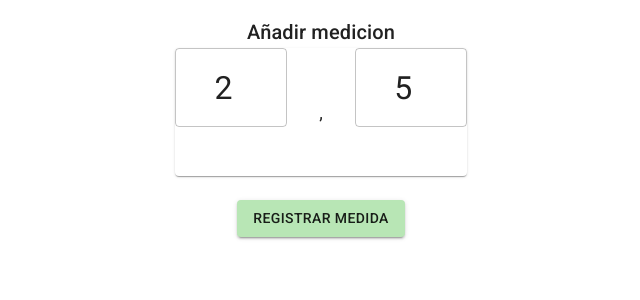
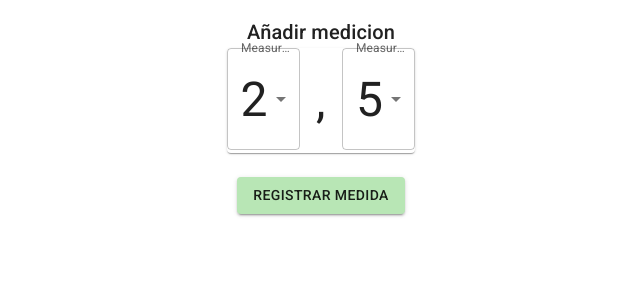
Before and after one commit to pplanaturmo/inr-app-react, a React (Vite) app: page /measurement in a window 1280 px wide. Shown: the top 300 px of the page, without its empty margins (319-959 px from the left). Built offline with nearby package versions, Linux system fonts and the light colour scheme.

Commit message:
some more work on add measurement

```diff
--- a/src/pages/Home/RegisterMeasurementPage.tsx
+++ b/src/pages/Home/RegisterMeasurementPage.tsx
@@ -2,17 +2,189 @@ import Box from "@mui/material/Box/Box";
 import Grid from "@mui/material/Grid/Grid";
 import TextField from "@mui/material/TextField/TextField";
 import Typography from "@mui/material/Typography/Typography";
-import { useForm } from "react-hook-form";
+import { Controller, useForm } from "react-hook-form";
 import ErrorMessage from "../../components/ErrorMessage";
 import Button from "@mui/material/Button/Button";
 import Paper from "@mui/material/Paper/Paper";
 import { useNavigate } from "react-router-dom";
 import { useAppStore } from "../../store/useAppStore";
+import FormControl from "@mui/material/FormControl/FormControl";
+import InputLabel from "@mui/material/InputLabel/InputLabel";
+import Select from "@mui/material/Select/Select";
+import MenuItem from "@mui/material/MenuItem/MenuItem";
+import FormHelperText from "@mui/material/FormHelperText/FormHelperText";
+
+// export default function RegisterMeasurementPage() {
+//   const {
+//     register,
+//     handleSubmit,
+//     formState: { errors },
+//   } = useForm({});
+
+//   const isFieldNull = useAppStore((state) => state.isFieldNull);
+
+//   const logMeasurement = () => {
+//     console.log("medida registrada");
+//     goToDosages();
+//   };
+
+//   const navigate = useNavigate();
+//   const goToDosages = () => {
+//     navigate("/inr-app/dosages/pending", { replace: true });
+//   };
+
+//   // const missingNecessaryParameters =
+//   //   isFieldNull("rangeInr") || isFieldNull("dosePattern");
+//   const missingNecessaryParameters = false;
+
+//   if (missingNecessaryParameters) {
+//     return (
+//       <>
+//         <Box>
+//           <Typography variant="h6" align="center" margin="dense" width={2 / 3}>
+//             Pida a su supervisor sanitario que le asigne la medida inicial y los
+//             patrones de dosificación correspondientes antes de añadir
+//             mediciónes.
+//           </Typography>
+//         </Box>
+//       </>
+//     );
+//   } else {
+//     return (
+//       <>
+//         <Box
+//           px={3}
+//           py={2}
+//           display={"flex"}
+//           flexDirection={"column"}
+//           justifyContent="center"
+//           alignItems="center"
+//         >
+//           <Typography variant="h6" align="center" margin="dense">
+//             Añadir medicion
+//           </Typography>
+//           <Paper>
+//             <Grid
+//               container
+//               spacing={2}
+//               direction="row"
+//               justifyContent="center"
+//               alignItems="center"
+//             >
+//               <Grid item>
+//                 <TextField
+//                   required
+//                   id="measurementInteger"
+//                   label=""
+//                   fullWidth
+//                   margin="none"
+//                   type="number"
+//                   defaultValue={2}
+//                   inputProps={{
+//                     inputMode: "numeric",
+//                     pattern: "[0-9]*[.,]?[0-9]*",
+//                     min: 0,
+//                     max: 9,
+//                   }}
+//                   //size of the arrows
+//                   sx={{
+//                     width: { xs: "5rem", sm: "7rem", md: "7rem" },
+//                     height: { xs: "5rem", sm: "7rem", md: "8rem" },
+//                     '& input[type="number"]': {
+//                       textAlign: "center",
+//                       borderRadius: "0.25rem",
+//                       fontSize: "2rem",
+//                     },
+//                     '& input[type="number"]::-webkit-inner-spin-button': {
+//                       backgroundColor: "yellowgreen",
+//                       width: "4rem",
+//                       height: "4rem",
+//                     },
+//                   }}
+//                   {...register("measurementInteger", {
+//                     required: "Es necesario introducir una medida de INR",
+//                   })}
+//                   error={errors.measurementInteger ? true : false}
+//                 />
+//                 <ErrorMessage>
+//                   {errors.measurementInteger?.message?.toString()}
+//                 </ErrorMessage>
+//               </Grid>
+//               <Grid item>
+//                 <Typography fontSize={"large"} margin={2}>
+//                   ,
+//                 </Typography>
+//               </Grid>
+//               <Grid item>
+//                 <TextField
+//                   required
+//                   id="measurementDecimal"
+//                   label=""
+//                   fullWidth
+//                   margin="none"
+//                   type="number"
+//                   defaultValue={5}
+//                   inputProps={{
+//                     inputMode: "numeric",
+//                     pattern: "[0-9]*[.,]?[0-9]*",
+//                     min: 0,
+//                     max: 9,
+//                   }}
+//                   sx={{
+//                     width: { xs: "5rem", sm: "7rem", md: "7rem" },
+//                     height: { xs: "5rem", sm: "7rem", md: "8rem" },
+//                     '& input[type="number"]': {
+//                       textAlign: "center",
+//                       borderRadius: "0.25rem",
+//                       fontSize: "2rem",
+//                       border: "none",
+//                       outline: "none",
+//                       boxShadow: "none",
+//                     },
+//                     '& input[type="number"]::-webkit-inner-spin-button': {
+//                       backgroundColor: "yellowgreen",
+//                       width: "4rem",
+//                       height: "4rem",
+//                     },
+//                   }}
+//                   {...register("measurementDecimal", {
+//                     required: "Es necesario introducir una medida de INR",
+//                   })}
+//                   error={errors.measurementDecimal ? true : false}
+//                 />
+//                 <ErrorMessage>
+//                   {errors.measurementDecimal?.message?.toString()}
+//                 </ErrorMessage>
+//               </Grid>
+//             </Grid>
+//           </Paper>
+//           <Box
+//             display="flex"
+//             flexDirection="column"
+//             justifyContent={"space-around"}
+//             alignContent={"center"}
+//           >
+//             <Box mt={3}>
+//               <Button
+//                 variant="contained"
+//                 color="primary"
+//                 onClick={handleSubmit(logMeasurement)}
+//               >
+//                 Registrar medida
+//               </Button>
+//             </Box>
+//           </Box>
+//         </Box>
+//       </>
+//     );
+//   }
+// }
 
 export default function RegisterMeasurementPage() {
   const {
     register,
     handleSubmit,
+    control,
     formState: { errors },
   } = useForm({});
 
@@ -30,8 +202,8 @@ export default function RegisterMeasurementPage() {
 
   // const missingNecessaryParameters =
   //   isFieldNull("rangeInr") || isFieldNull("dosePattern");
+
   const missingNecessaryParameters = false;
-
   if (missingNecessaryParameters) {
     return (
       <>
@@ -66,177 +238,79 @@ export default function RegisterMeasurementPage() {
               justifyContent="center"
               alignItems="center"
             >
+              {/* Other Grid items */}
               <Grid item>
-                <TextField
-                  required
+                <FormControl fullWidth margin="none">
+                  <InputLabel id="measurementInteger-label">
+                    Measurement Integer
+                  </InputLabel>
+                  <Controller
+                    name="measurementInteger"
+                    control={control}
+                    render={({ field }) => (
+                      <Select
+                        labelId="measurementInteger-label"
                         id="measurementInteger"
-                  label=""
-                  fullWidth
-                  margin="none"
-                  type="number"
                         defaultValue={2}
-                  inputProps={{
-                    inputMode: "numeric",
-                    pattern: "[0-9]*[.,]?[0-9]*",
-                    min: 0,
-                    max: 9,
+                        {...field}
+                        error={!!errors.measurementInteger}
+                        sx={{
+                          border: "none",
+                          outline: "none",
+                          fontSize: "3rem", // Increase the font size as needed
                         }}
-                  //size of the arrows
-                  sx={{
-                    width: { xs: "5rem", sm: "7rem", md: "7rem" },
-                    height: { xs: "5rem", sm: "7rem", md: "8rem" },
-                    '& input[type="number"]': {
-                      textAlign: "center",
-                      borderRadius: "0.25rem",
-                      fontSize: "2rem",
-                    },
-                    '& input[type="number"]::-webkit-inner-spin-button': {
-                      backgroundColor: "yellowgreen",
-                      width: "4rem",
-                      height: "4rem",
-                    },
-                  }}
-                  {...register("measurementInteger", {
-                    required: "Es necesario introducir una medida de INR",
-                  })}
-                  error={errors.measurementInteger ? true : false}
+                      >
+                        {[...Array(10).keys()].map((value) => (
+                          <MenuItem key={value} value={value}>
+                            {value}
+                          </MenuItem>
+                        ))}
+                      </Select>
+                    )}
                   />
-                <ErrorMessage>
-                  {errors.measurementInteger?.message?.toString()}
-                </ErrorMessage>
+                  <FormHelperText>
+                    {errors.measurementInteger?.message}
+                  </FormHelperText>
+                </FormControl>
               </Grid>
               <Grid item>
-                <Typography fontSize={"large"} margin={2}>
-                  ,
-                </Typography>
+                <Typography fontSize={"3rem"}>,</Typography>
               </Grid>
               <Grid item>
-                <TextField
-                  required
+                <FormControl fullWidth margin="none">
+                  <InputLabel id="measurementDecimal-label">
+                    Measurement Decimal
+                  </InputLabel>
+                  <Controller
+                    name="measurementDecimal"
+                    control={control}
+                    render={({ field }) => (
+                      <Select
+                        labelId="measurementDecimal-label"
                         id="measurementDecimal"
-                  label=""
-                  fullWidth
-                  margin="none"
-                  type="number"
                         defaultValue={5}
-                  inputProps={{
-                    inputMode: "numeric",
-                    pattern: "[0-9]*[.,]?[0-9]*",
-                    min: 0,
-                    max: 9,
-                  }}
-                  //size of the arrows
+                        {...field}
+                        error={!!errors.measurementDecimal}
                         sx={{
-                    width: { xs: "5rem", sm: "7rem", md: "7rem" },
-                    height: { xs: "5rem", sm: "7rem", md: "8rem" },
-                    '& input[type="number"]': {
-                      textAlign: "center",
-                      borderRadius: "0.25rem",
-                      fontSize: "2rem",
                           border: "none",
                           outline: "none",
-                      boxShadow: "none",
-                    },
-                    '& input[type="number"]::-webkit-inner-spin-button': {
-                      backgroundColor: "yellowgreen",
-                      width: "4rem",
-                      height: "4rem",
-                    },
+                          fontSize: "3rem", // Increase the font size as needed
                         }}
-                  {...register("measurementDecimal", {
-                    required: "Es necesario introducir una medida de INR",
-                  })}
-                  error={errors.measurementDecimal ? true : false}
+                      >
+                        {[...Array(10).keys()].map((value) => (
+                          <MenuItem key={value} value={value}>
+                            {value}
+                          </MenuItem>
+                        ))}
+                      </Select>
+                    )}
                   />
-                <ErrorMessage>
-                  {errors.measurementDecimal?.message?.toString()}
-                </ErrorMessage>
+                  <FormHelperText>
+                    {errors.measurementDecimal?.message}
+                  </FormHelperText>
+                </FormControl>
               </Grid>
             </Grid>
-
-            {/* <Grid
-            container
-            spacing={2}
-            display={"flex"}
-            flexDirection={"column"}
-            justifyContent="center"
-            alignItems="center"
-            >
-            <Grid item>
-              <TextField
-                required
-                id="measurementInteger"
-                label=""
-                fullWidth
-                margin="none"
-                type="number"
-                // value={value}
-                defaultValue={2}
-                inputProps={{
-                  inputMode: "numeric",
-                  min: 0,
-                  max: 9,
-                }}
-                //size of the arrows
-                sx={{
-                  width: { xs: "5rem", sm: "7rem", md: "7rem" },
-                  height: { xs: "5rem", sm: "7rem", md: "8rem" },
-                  '& input[type="number"]': {
-                    textAlign: "center",
-                    borderRadius: "0.25rem",
-                    fontSize: "2rem",
-                  },
-                  '& input[type="number"]::-webkit-inner-spin-button': {
-                    backgroundColor: "yellowgreen",
-                    width: "4rem",
-                    height: "4rem",
-                  },
-                }}
-                {...register("measurementInteger", {
-                  required: "Es necesario introducir una medida de INR",
-                })}
-                error={errors.email ? true : false}
-                />
-              <Typography fontSize={"large"} margin={2}>
-                ,
-              </Typography>
-              <TextField
-                required
-                id="measurementDecimal"
-                label=""
-                fullWidth
-                margin="dense"
-                type="number"
-                // value={value}
-                defaultValue={5}
-                inputProps={{
-                  inputMode: "numeric",
-                  min: 0,
-                  max: 9,
-                }}
-                //size of the arrows
-                sx={{
-                  width: { xs: "5rem", sm: "7rem", md: "7rem" },
-                  height: { xs: "5rem", sm: "7rem", md: "8rem" },
-                  '& input[type="number"]': {
-                    textAlign: "center",
-                    borderRadius: "0.25rem",
-                    fontSize: "2rem",
-                  },
-                  '& input[type="number"]::-webkit-inner-spin-button': {
-                    backgroundColor: "yellowgreen",
-                    width: "4rem",
-                    height: "4rem",
-                  },
-                }}
-                {...register("measurementDecimal", {
-                  required: "Es necesario introducir una medida de INR",
-                })}
-                error={errors.email ? true : false}
-              />
-              <ErrorMessage>{errors.email?.message?.toString()}</ErrorMessage>
-              </Grid>
-            </Grid> */}
           </Paper>
           <Box
             display="flex"
```
Lines whose indentation alone changed are shown as unchanged.
